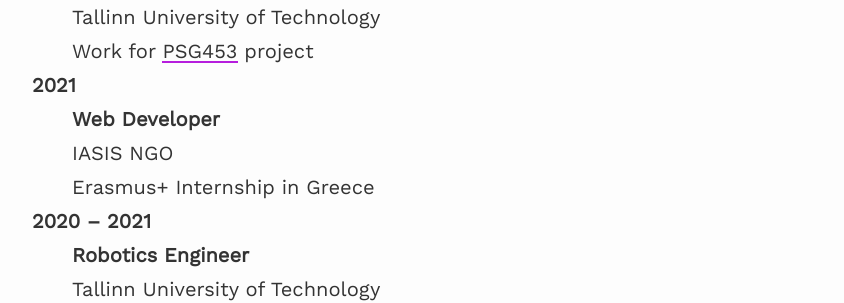
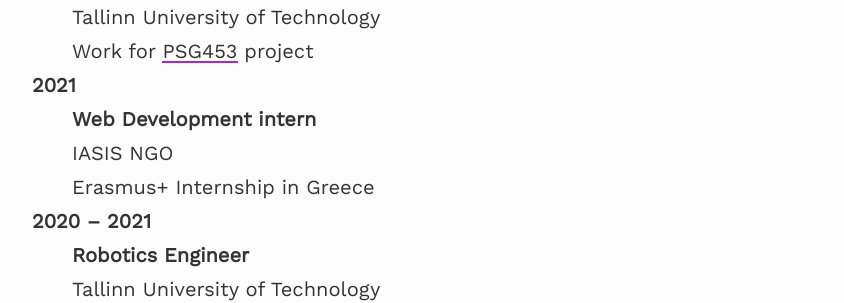
Before and after one commit to sejego/sejego, a Jekyll site: the page built from index.md, in a window 1280 px wide. Shown: the part 635-938 px from the top of the page, without its empty margins (208-1052 px from the left). Built offline with Jekyll 4.4.1, drawn with Linux system fonts in a browser that asks for light colours; nearby versions of some CDN libraries.

Commit message:
fix job title

```diff
--- a/index.md
+++ b/index.md
@@ -20,7 +20,7 @@ In my free time, I am a dancer and an avid learner.
 :   Work for [PSG453](https://www.etis.ee/Portal/Projects/Display/72b66c74-e911-49c3-ac6a-6716f9e72ba5?lang=ENG){:target="_blank"} project
 
 **2021**
-:   **Web Developer**
+:   **Web Development intern**
 :   IASIS NGO
 :   Erasmus+ Internship in Greece
 
```
